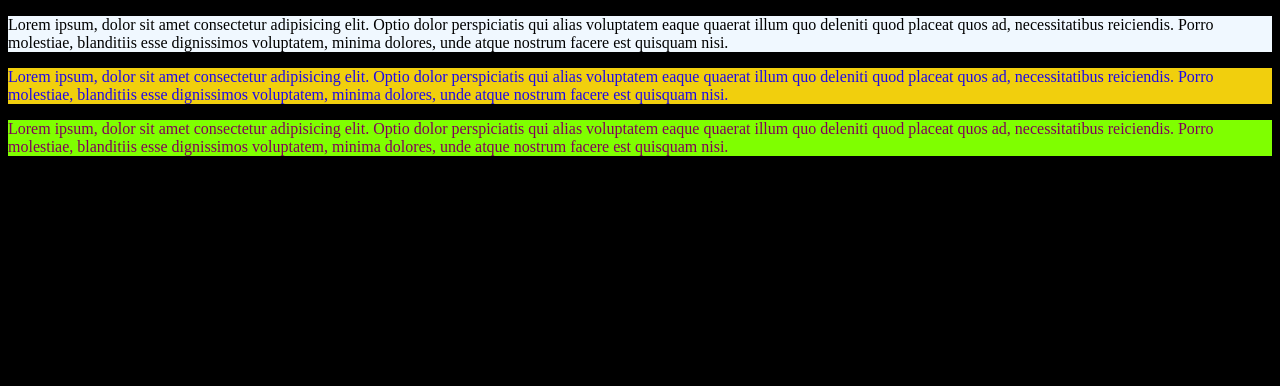
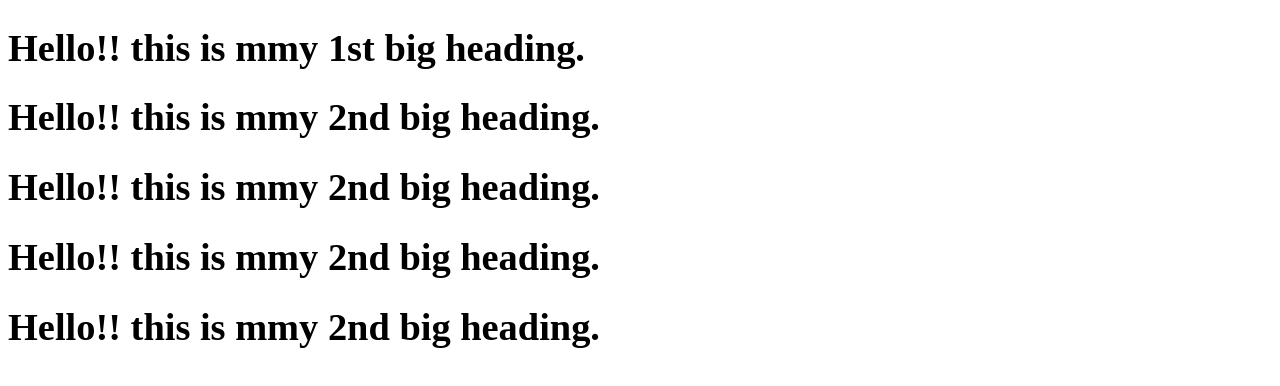
Before and after one commit to SteveTheOgCoder/Website, a plain HTML site: page index.html in a window 1280 px wide. Drawn offline with Linux system fonts and the light colour scheme.

Commit message:
new change

```diff
--- a/index.html
+++ b/index.html
@@ -1,11 +1,13 @@
 <!DOCTYPE html>
 <html>
     <head>
-        <title>Unnkown Website</title>
+        <title>first websit</title>
     </head>
-    <body style="background-color: black;">
-        <p style= "background-color: aliceblue;" "color: rgb(107, 215, 241);">Lorem ipsum, dolor sit amet consectetur adipisicing elit. Optio dolor perspiciatis qui alias voluptatem eaque quaerat illum quo deleniti quod placeat quos ad, necessitatibus reiciendis. Porro molestiae, blanditiis esse dignissimos voluptatem, minima dolores, unde atque nostrum facere est quisquam nisi.</p>
-        <p style="background-color: rgb(241, 207, 13);  color: rgb(31, 9, 231);" >Lorem ipsum, dolor sit amet consectetur adipisicing elit. Optio dolor perspiciatis qui alias voluptatem eaque quaerat illum quo deleniti quod placeat quos ad, necessitatibus reiciendis. Porro molestiae, blanditiis esse dignissimos voluptatem, minima dolores, unde atque nostrum facere est quisquam nisi.</p>
-        <p style="color: rgb(128, 0, 90); background-color: chartreuse;">Lorem ipsum, dolor sit amet consectetur adipisicing elit. Optio dolor perspiciatis qui alias voluptatem eaque quaerat illum quo deleniti quod placeat quos ad, necessitatibus reiciendis. Porro molestiae, blanditiis esse dignissimos voluptatem, minima dolores, unde atque nostrum facere est quisquam nisi.</p>
+    <body>
+        <big><H1>Hello!! this is mmy 1st big heading.</H1></big>
+        <big><H1>Hello!! this is mmy 2nd big heading.</H1></big>
+        <big><H1>Hello!! this is mmy 2nd big heading.</H1></big>
+        <big><H1>Hello!! this is mmy 2nd big heading.</H1></big>
+        <big><H1>Hello!! this is mmy 2nd big heading.</H1></big>
     </body>
 </html>
```
Also changed, not shown: page_2.html (added, +12 -0 lines).
